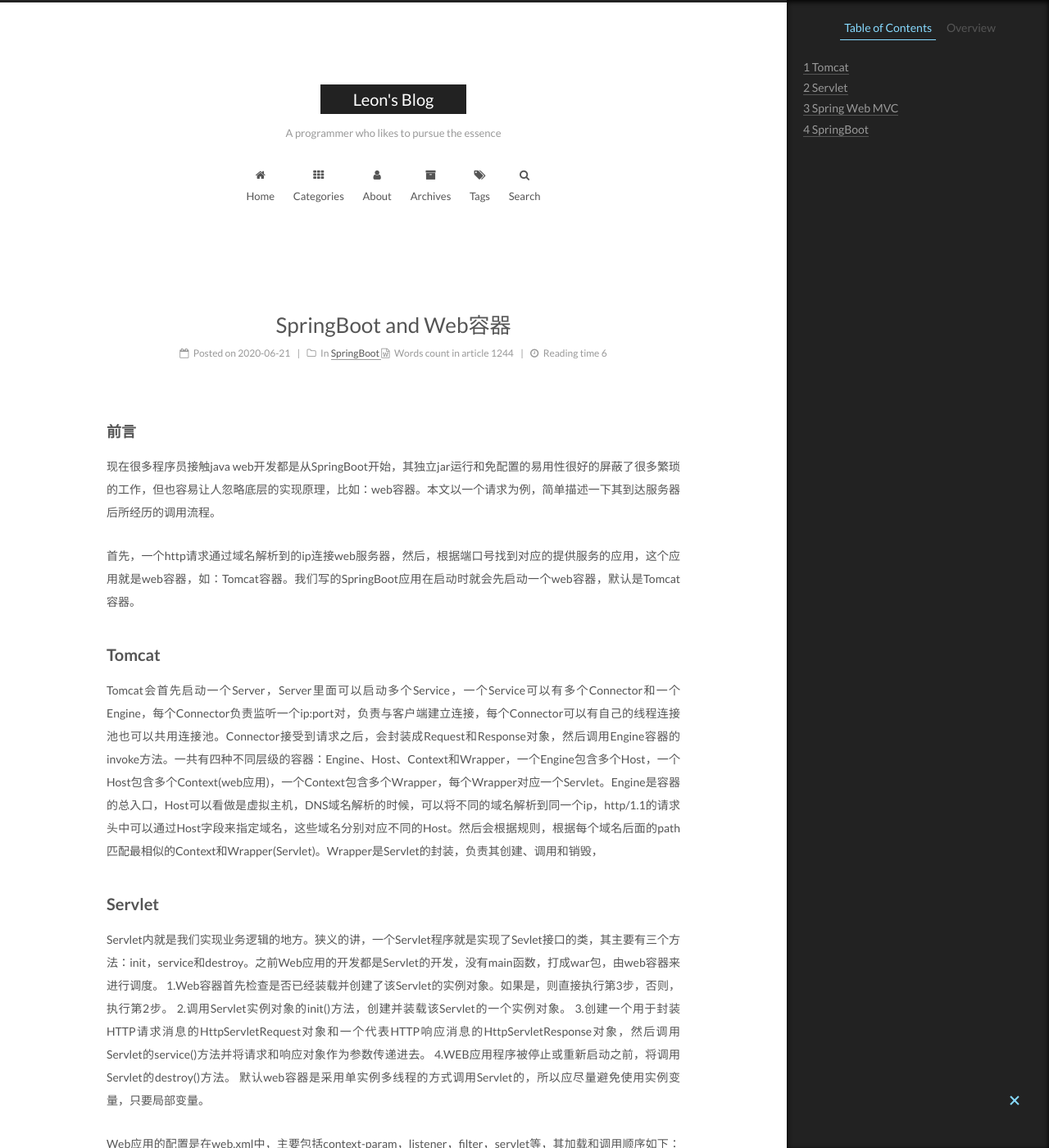
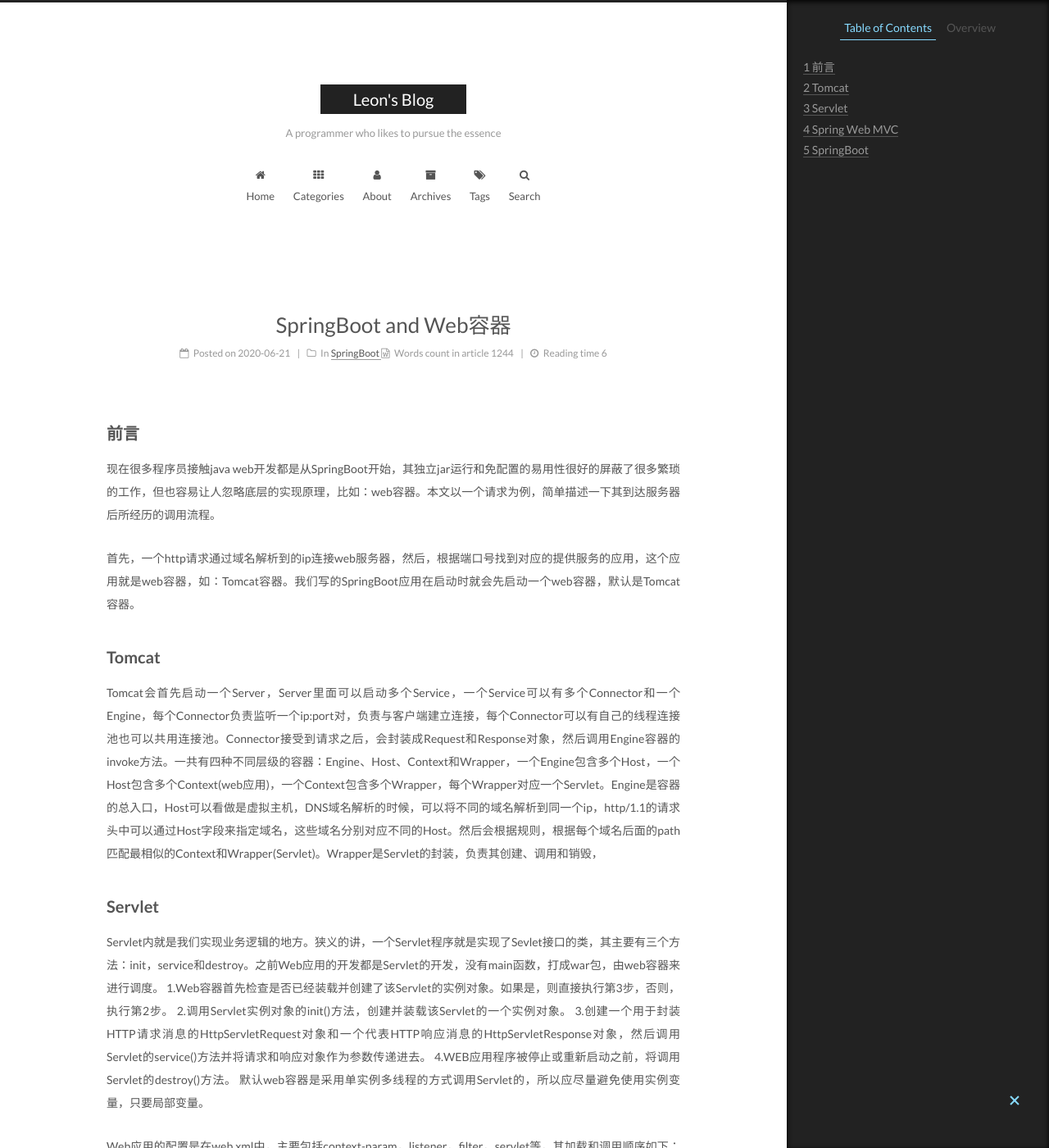
Before and after one commit to Leon-WTF/leon-wtf.github.io, a Jekyll site: the page built from _posts/2020-06-21-spring-boot.md, in a window 1280 px wide and 1400 px high. Shown: the whole window at 82% size. Built offline with Jekyll 4.4.1, drawn with Linux system fonts in a browser that asks for light colours; comment, search, counter and statistics services are not loaded.

Commit message:
Update 2020-06-21-spring-boot.md

```diff
--- a/_posts/2020-06-21-spring-boot.md
+++ b/_posts/2020-06-21-spring-boot.md
@@ -3,7 +3,7 @@ title: "SpringBoot and Web容器"
 category: SpringBoot
 tag: [SpringBoot, mvc, web, servlet]
 ---
-### 前言
+## 前言
 现在很多程序员接触java web开发都是从SpringBoot开始，其独立jar运行和免配置的易用性很好的屏蔽了很多繁琐的工作，但也容易让人忽略底层的实现原理，比如：web容器。本文以一个请求为例，简单描述一下其到达服务器后所经历的调用流程。
 
 首先，一个http请求通过域名解析到的ip连接web服务器，然后，根据端口号找到对应的提供服务的应用，这个应用就是web容器，如：Tomcat容器。我们写的SpringBoot应用在启动时就会先启动一个web容器，默认是Tomcat容器。
```
